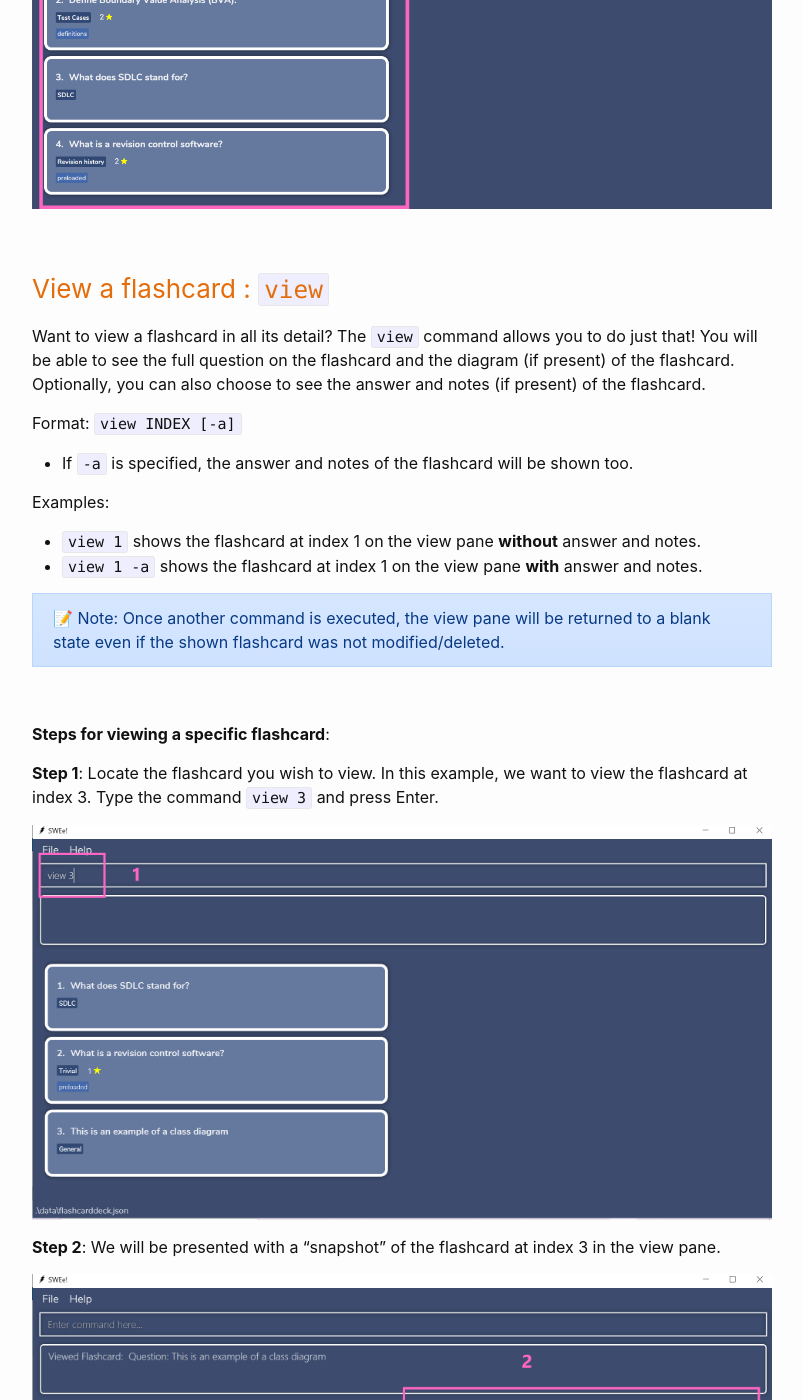
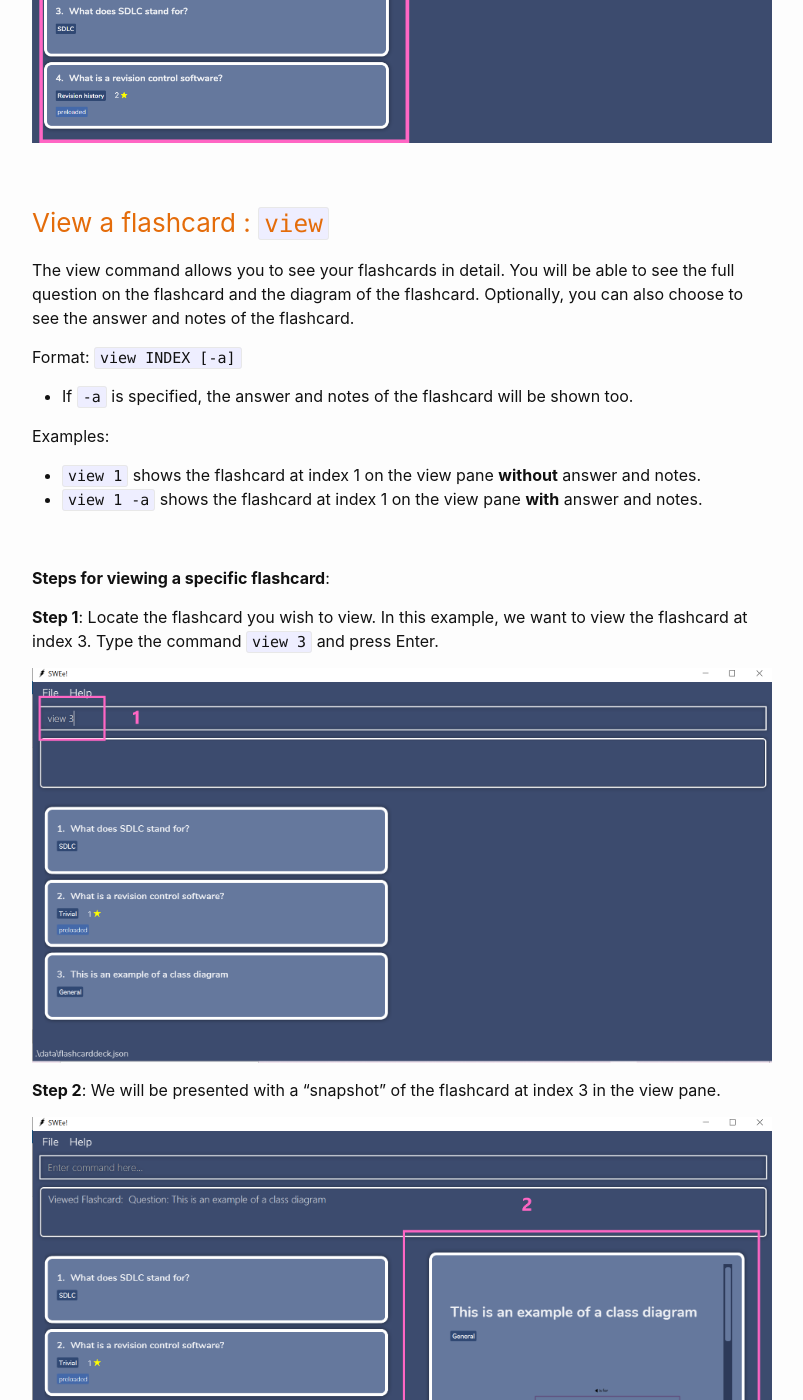
Before and after one commit to minzzelo/cs2101ug, a Jekyll site: the page built from docs/UserGuide.md, in a window 1280 px wide and 1400 px high, scrolled down 29237 px. Shown: the whole window, without its empty margins (238-1041 px from the left). Built offline with Jekyll 4.4.1, drawn with Linux system fonts in a browser that asks for light colours; emoji names are drawn with the system emoji font; some of the changed text lies outside the part shown.

Commit message:
Update ug

```diff
--- a/docs/UserGuide.md
+++ b/docs/UserGuide.md
@@ -426,7 +426,7 @@ Examples:
 
 ### View help : `help`
 
-If you forget how to use the app or have some things you are unsure about, fear not! You can use our help function which will lead you to our user guide.
+If you are unsure about some things in our app, you can use our help function which will direct you to our user guide.
 
 Format: `help`
 
@@ -490,9 +490,6 @@ So what is review mode? Upon entering review mode, you can no longer input comma
 * `← key` moves to the previous flashcard (if there is a previous flashcard)
 * `q` quits review mode
 
-<div markdown="span" class="alert alert-primary">:memo: Note:
-The review and success frequency of a flashcard is <b>not affected</b> by review mode.
-</div>
 <br>
 
 <div style="page-break-after: always;"></div>
@@ -596,7 +593,7 @@ Examples:
 
 ### View a flashcard  : `view`
 
-Want to view a flashcard in all its detail? The `view` command allows you to do just that! You will be able to see the full question on the flashcard and the diagram (if present) of the flashcard. Optionally, you can also choose to see the answer and notes (if present) of the flashcard.
+The view command allows you to see your flashcards in detail. You will be able to see the full question on the flashcard and the diagram of the flashcard. Optionally, you can also choose to see the answer and notes of the flashcard.
 
 Format: `view INDEX [-a]`
 
@@ -606,9 +603,6 @@ Examples:
 * `view 1` shows the flashcard at index 1 on the view pane **without** answer and notes.
 * `view 1 -a` shows the flashcard at index 1 on the view pane **with** answer and notes.
 
-<div markdown="span" class="alert alert-primary">:memo: Note: Once another command is executed, the view pane will be returned to a blank state even if the shown
-flashcard was not modified/deleted.
-</div>
 <br>
 
 <div style="page-break-after: always;"></div>
@@ -625,7 +619,7 @@ flashcard was not modified/deleted.
 
 <div style="page-break-after: always;"></div>
 
-**Step 3**: Now lets say we also want to view the answer and notes (if present) of this flashcard. Type the command `view 3 -a` and press Enter.
+**Step 3**: Now lets say we also want to view the answer and notes of this flashcard. Type the command `view 3 -a` and press Enter.
 
 ![filedirectory](images/ug/ug_view_step3_edited.png)
 
```
